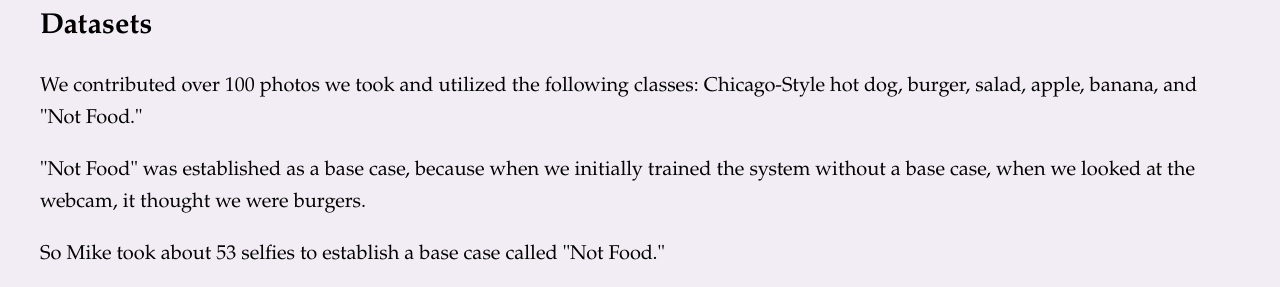
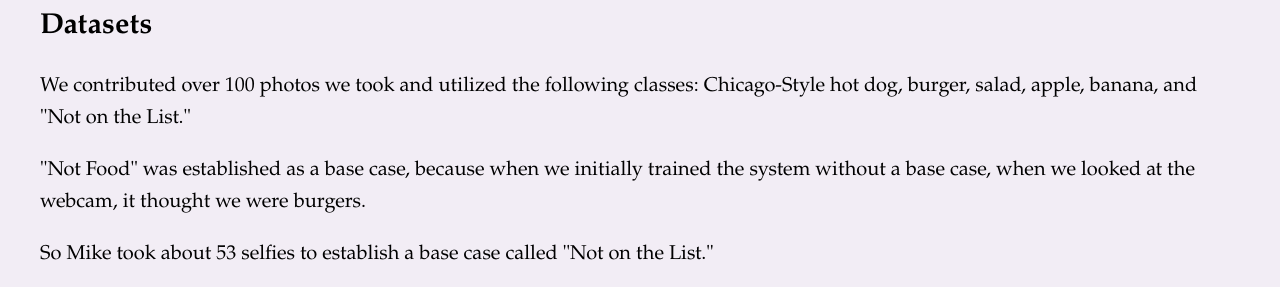
Before and after one commit to ladykay98/LIS500Project, a plain HTML site: page machine-learning-project.html in a window 1280 px wide. Shown: the part 1198-1485 px from the top of the page. Drawn offline with Linux system fonts and the light colour scheme.

Commit message:
Update machine-learning-project.html

```diff
--- a/machine-learning-project.html
+++ b/machine-learning-project.html
@@ -37,9 +37,9 @@
   <p>For those not familiar with the episode, here is a clip from Jian's pitch:</p>
   <iframe width="560" height="315" src="https://www.youtube.com/embed/ACmydtFDTGs?si=tS75EXXOXC61nycv" title="YouTube video player" frameborder="0" allow="accelerometer; autoplay; clipboard-write; encrypted-media; gyroscope; picture-in-picture; web-share" referrerpolicy="strict-origin-when-cross-origin" allowfullscreen></iframe>
   <h2>Datasets</h2>
-  <p>We contributed over 100 photos we took and utilized the following classes: Chicago-Style hot dog, burger, salad, apple, banana, and "Not Food."</p>
+  <p>We contributed over 100 photos we took and utilized the following classes: Chicago-Style hot dog, burger, salad, apple, banana, and "Not on the List."</p>
   <p>"Not Food" was established as a base case, because when we initially trained the system without a base case, when we looked at the webcam, it thought we were burgers.</p>
-  <p>So Mike took about 53 selfies to establish a base case called "Not Food."</p>
+  <p>So Mike took about 53 selfies to establish a base case called "Not on the List."</p>
 
 
 
```
